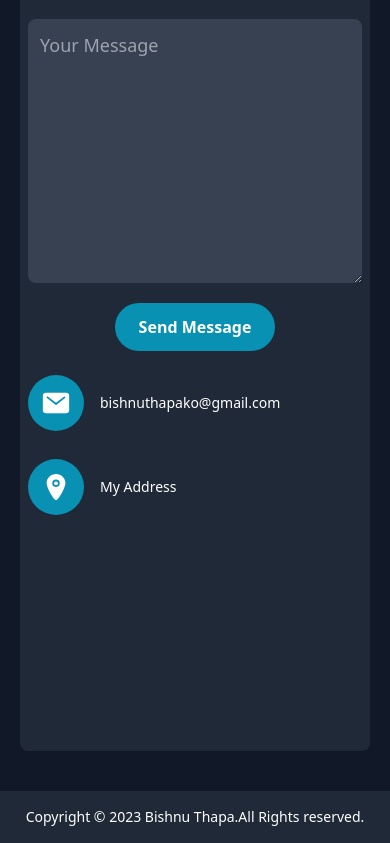
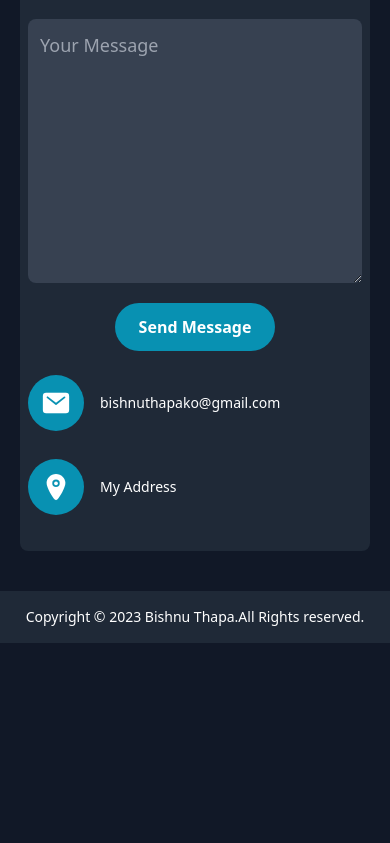
Before and after one commit to bishnuthapako/portfolio, a React (Vite) app: page /contact in a window 390 px wide. Shown: the part 377-1220 px from the top of the page. After the commit the page ends 1020 px from the top, so only its background shows below. Built offline with nearby package versions, Linux system fonts and the light colour scheme.

Commit message:
leaflet update

```diff
--- a/index.html
+++ b/index.html
@@ -5,6 +5,13 @@
     <link rel="icon" type="image/svg+xml" href="/vite.svg" />
     <meta name="viewport" content="width=device-width, initial-scale=1.0" />
     <link rel="stylesheet" href="https://unpkg.com/aos@next/dist/aos.css" />
+    <!-- start map -->
+    <link
+    rel="stylesheet"
+    href="https://unpkg.com/leaflet@1.9.4/dist/leaflet.css"
+    integrity="sha256-p4NxAoJBhIIN+hmNHrzRCf9tD/miZyoHS5obTRR9BMY="
+    crossorigin=""
+  />
     <title>Bishnu Thapa Say's</title>
   </head>
   <body>
--- a/src/page/contact/Contact.jsx
+++ b/src/page/contact/Contact.jsx
@@ -75,7 +75,7 @@ const Contact = (props) => {
                 </p>
               </div>
             ))}
-            <div id="map" className="h-[200px] w-full rounded-lg lg:p-2"></div>
+            <div id="map"></div>
           </div>
         </div>
       </div>
```
